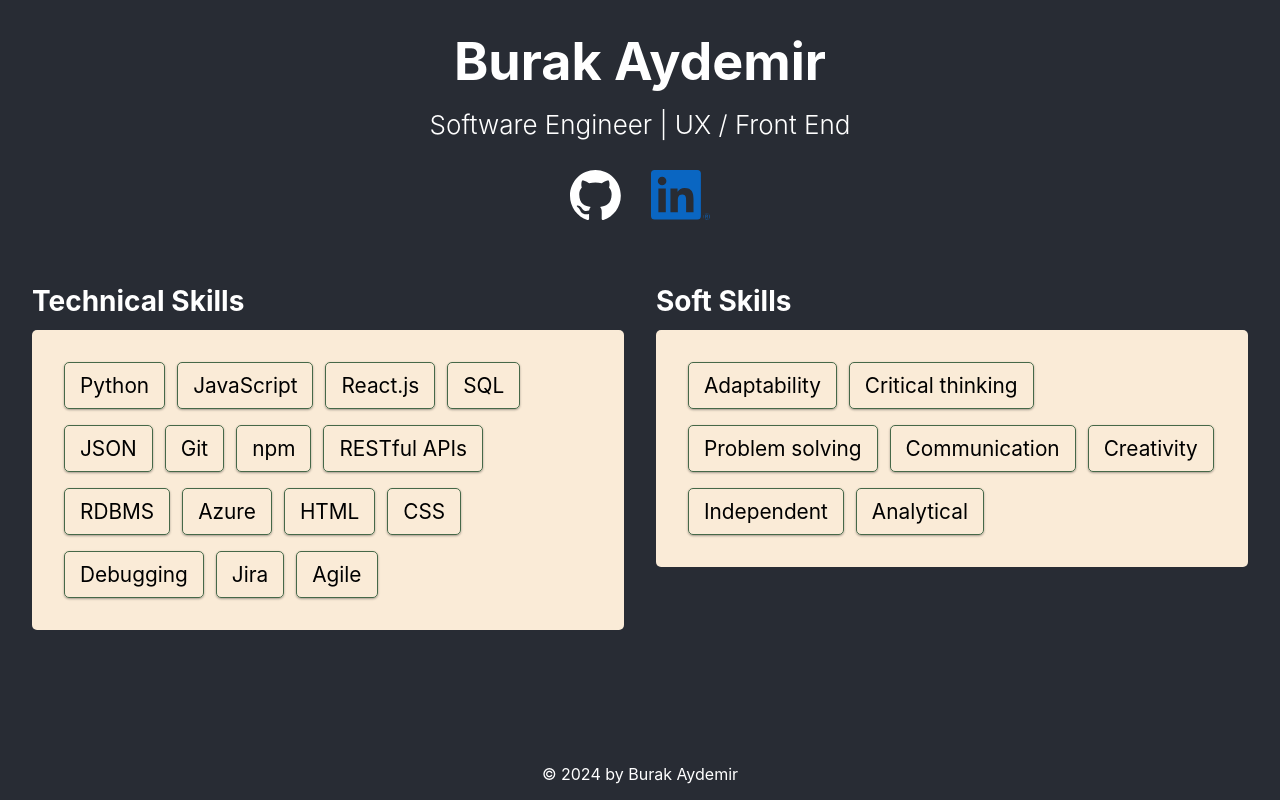
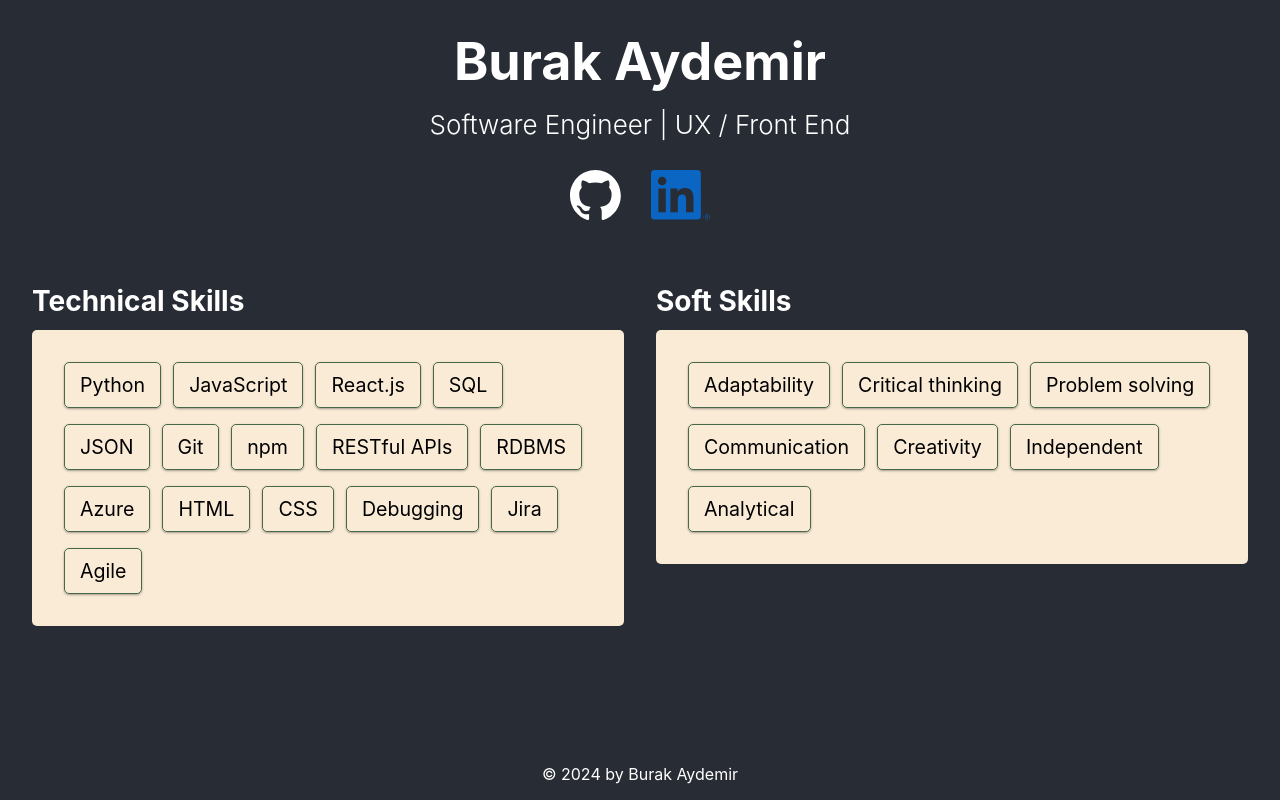
Before and after one commit to BurakAy/burakay.github.io, a React (Create React App) app: page / in a window 1280 px wide. Built offline with nearby package versions, Linux system fonts and the light colour scheme; no server answers.

Commit message:
Font size calculation

```diff
--- a/src/styles/Panel.css
+++ b/src/styles/Panel.css
@@ -29,7 +29,7 @@
     list-style: none;
     border: 1px solid rgb(70, 104, 72);
     border-radius: 5px;
-    font-size: 1.3em;
+    font-size: calc(10px + 1.2vmin);
     cursor: default;
     box-shadow: rgba(0, 0, 0, 0.12) 0px 1px 3px, rgba(0, 0, 0, 0.24) 0px 1px 2px;
 }
```
